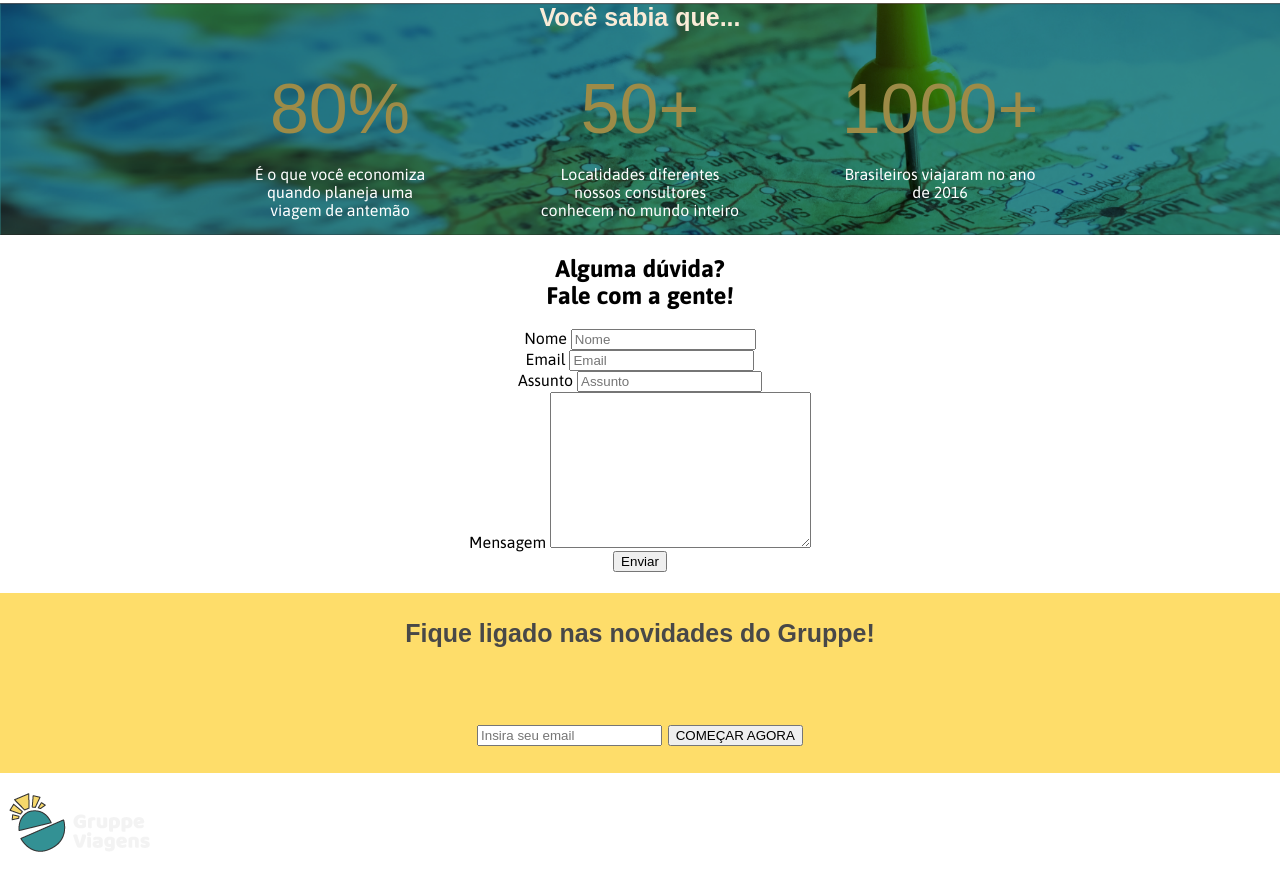
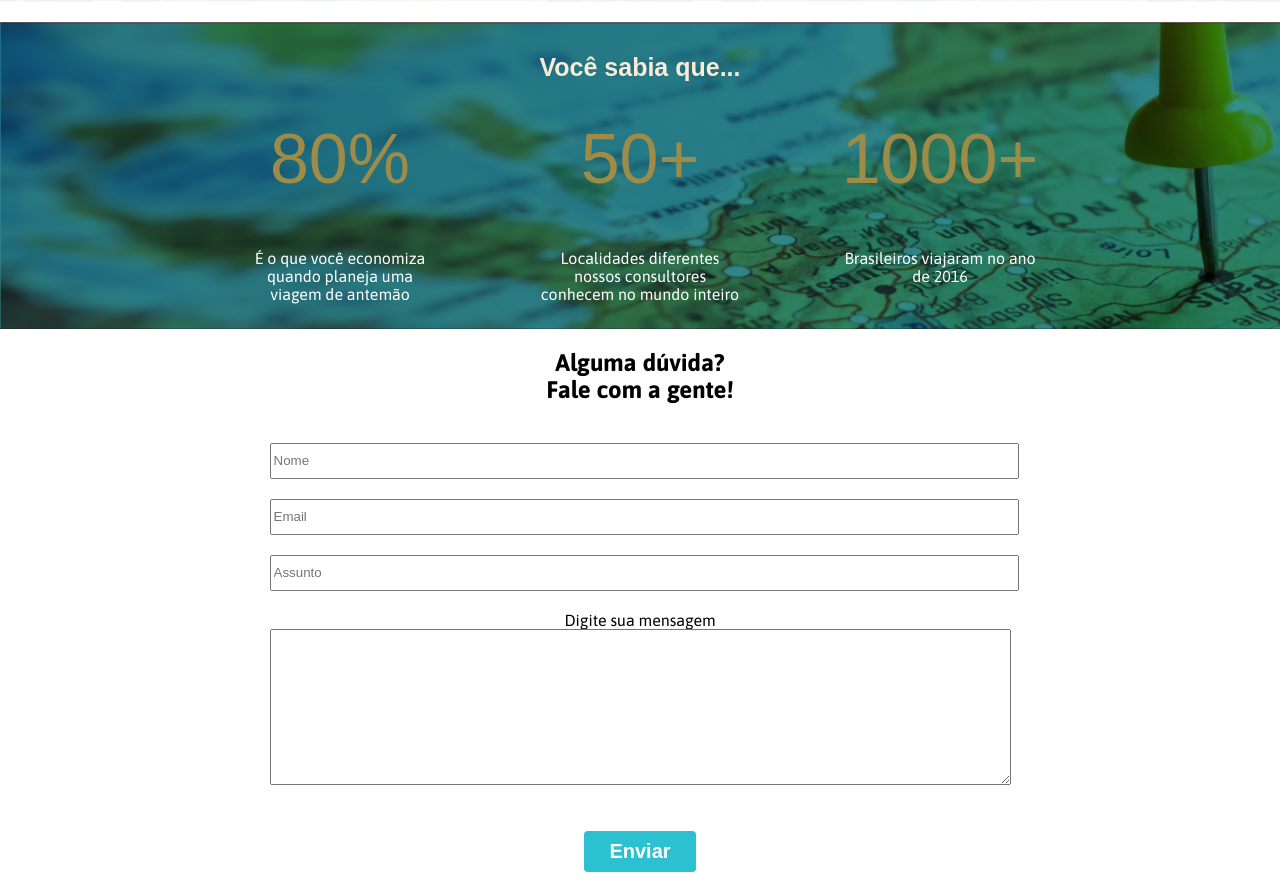
Before and after one commit to re-andrade1987/Grupe, a plain HTML site: page index.html in a window 1280 px wide. Shown: the part 1891-2772 px from the top of the page. Drawn offline with Linux system fonts and the light colour scheme; a web font is replaced by a local one.

Commit message:
Atualizando projeto

```diff
--- a/css/style.css
+++ b/css/style.css
@@ -94,9 +94,12 @@ h1 {
 }
 
 .text-background {
-    margin: 0 auto;
     font-size: 18px;
-    width: 60%;
+    color: #e3e7e7;
+    margin-bottom: 50px;
+}
+.texts-intro {
+    font-size: 18px;
     color: #e3e7e7;
 }
 
@@ -185,8 +188,7 @@ h1 {
     background-size: cover;
     text-align: center;
     display: block;
-    justify-content: center;
-    align-items: center;
+    padding: 10px;
 }
 
 
@@ -217,7 +219,9 @@ h1 {
     border-radius: 4px;
     text-transform: uppercase;
     font-size: 20px;
-    margin: 26px
+    margin: 26px;
+    cursor: pointer;
+
 
 }
 
@@ -226,6 +230,9 @@ h1 {
     background: url(../img/bg-numeros.png);
     background-size: cover;
     color: white;
+    margin-top: 20px;
+    margin-bottom: 20px;
+    padding: 10px;
 }
 
 .curiosidades h2 {
@@ -256,15 +263,37 @@ h1 {
 .contato h2{
     text-align: center;
 }
-
-.formulario {
-    text-align: center
+.name, .email, .assunto, .mensagem {
+    margin-top: 20px;
+    margin-bottom: 20px;
+    display: flex;
+    justify-content: center;
+    flex-direction: column;
+}
+.form input {
+    width: 100%;
+    height: 30px;
 }
 
-.formulario div name {
+.formulario{
+    display: flex;
+    justify-content: center;
+    align-content: center;
     text-align: center;
 }
-
+.formulario button {
+    text-decoration: none;
+    color: white;
+    background: #2bc1d1;
+    padding: 9px 25px;
+    border-radius: 4px;
+    margin-top: 26px;
+    display: inline-block;
+    font-weight: bold;
+    font-size: 20px;
+    border: none;
+    cursor: pointer;
+}
 .class fique {
     background-color: #fedd6a;
 }
@@ -287,4 +316,32 @@ h1 {
     text-align: center;
     font-family: Arial, Helvetica, sans-serif;
     font-size: 20px;
+    display: flex;
+    flex-direction: column;
+    align-items: center;
+    justify-content: center;
+    padding: 10px;
 }
+.news input {
+    width: 60%;
+    height: 30px;
+    margin-top: 5px;
+    margin-bottom: 5px;
+}
+.news button {
+    text-decoration: none;
+    color: white;
+    background: #2bc1d1;
+    padding: 9px 25px;
+    border-radius: 4px;
+    margin-top: 26px;
+    display: inline-block;
+    font-weight: bold;
+    font-size: 20px;
+    border: none;
+    cursor: pointer;
+}
+.rodape{
+    display: flex;
+    justify-content: space-between
+}
--- a/index.html
+++ b/index.html
@@ -1,5 +1,6 @@
 <!DOCTYPE html>
 <html>
+
 <head>
     <meta charset="utf-8" />
     <title>Gruppe Landing Page</title>
@@ -28,8 +29,11 @@
 
         <div class="intro">
             <h1>A VIAGEM DOS SEUS SONHOS COMEÇA AQUI!</h1>
+            <div class="texts-intro">
                 <p class="text-background">Escolhemos os melhores destinos para você viajar!</p>
-                <p class="text-background">Já sabe para onde vai? Nós também criamos roteiros personalizados, selecionando os pontos turísticos e restaurantes mais apropriados para você.</p>
+                <p class="text-background">Já sabe para onde vai? Nós também criamos roteiros personalizados, selecionando
+                os pontos turísticos e restaurantes mais apropriados para você.</p>
+            </div>
             <a href="#">EXPERIMENTAR AGORA</a>
         </div>
 
@@ -42,7 +46,9 @@
                 <img src="img/sobre-01.png" alt="imagem de um localizador sob um globo">
                 <div class="desc-sobre">
                     <h2 class="title">O que é o Gruppe?</h2>
-                        <p class="text">Gruppe é um serviço de consultoria para todos os tipos de viajantes. Somos especializados em entender nossos clientes e montar o roteiro levando em consideração o seu perfil, quem vai com você, seu orçamento e outras informações relevantes!</p>
+                    <p class="text">Gruppe é um serviço de consultoria para todos os tipos de viajantes. Somos
+                        especializados em entender nossos clientes e montar o roteiro levando em consideração o seu
+                        perfil, quem vai com você, seu orçamento e outras informações relevantes!</p>
                 </div>
             </div>
         </section>
@@ -53,7 +59,8 @@
                 <div>
                     <img src="img/passo01.png" alt="emoji nadando">
                     <p class="warning">Você nos diz quem é!</p>
-                        <p class="text">Se você gosta de aventura, se está viajando à trabalho, quanto tem para gastar etc.</p>
+                    <p class="text">Se você gosta de aventura, se está viajando à trabalho, quanto tem para gastar etc.
+                    </p>
                 </div>
                 <div>
                     <img src="img/passo-02.png" alt="ícone de localizador e mapa">
@@ -75,7 +82,8 @@
                 <div>
                     <h3>Consultoria</h3>
                     <img src="img/servicos01.png" alt="icone de localizador">
-                        <p class="text-background">Não sabe para onde viajar? A consultoria visa selecionar os melhores destinos do Brasil e do mundo para a sua próxima viagem.</p>
+                    <p class="text-background">Não sabe para onde viajar? A consultoria visa selecionar os melhores
+                        destinos do Brasil e do mundo para a sua próxima viagem.</p>
                     <a href="#">SABER MAIS</a>
                 </div>
 
@@ -83,7 +91,9 @@
                 <div>
                     <h3>Roteiro</h3>
                     <img src="img/passo-03.png" alt="mala">
-                        <p class="text-background">Sua viagem está chegando, mas não sabe o que visitar e onde comer? Nós temos uma equipe de consultores apaixonada por viagem. Sabemos como montar o roteiro para cada perfil de viajante.</p>
+                    <p class="text-background">Sua viagem está chegando, mas não sabe o que visitar e onde comer? Nós
+                        temos uma equipe de consultores apaixonada por viagem. Sabemos como montar o roteiro para cada
+                        perfil de viajante.</p>
                     <a href="#">SABER MAIS</a>
                 </div>
             </div>
@@ -102,7 +112,8 @@
 
                 <div>
                     <p><span class="por">50+</span></p>
-                    <p class="text-background"></p>Localidades diferentes nossos consultores conhecem no mundo inteiro</p>
+                    <p class="text-background"></p>Localidades diferentes nossos consultores conhecem no mundo inteiro
+                    </p>
                 </div>
 
                 <div>
@@ -116,40 +127,33 @@
         <section class="contato">
 
             <h2>Alguma dúvida?<br>Fale com a gente!</h2>
-
-
             <div class="formulario">
                 <form>
                     <div class="form">
 
 
                         <div class="name">
-                                <label for="nome">Nome</label>
                             <input type="text" name="nome" placeholder="Nome">
                         </div>
 
 
                         <div class="email">
-                                <label for="email">Email</label>
                             <input type="text" name="email" placeholder="Email">
                         </div>
 
 
-                            <div>
                         <div class="assunto">
-                                <label for="assunto">Assunto</label>
                             <input type="text" name="assunto" placeholder="Assunto">
                         </div>
 
-                            <div>
                         <div class="mensagem">
-                                <label for="mensagem">Mensagem</label>
-                                <textarea id="mensagem" name="mensagem" cols="30" rows="10"></textarea>
+                            <label for="mensagem">Digite sua mensagem</label>
+                            <textarea id="mensagem" name="mensagem" cols="90" rows="10"></textarea>
                         </div>
 
                     </div>
 
-                        <input type="submit" value="Enviar">
+                    <button type="submit" value="Enviar">Enviar</button>
                 </form>
             </div>
         </section>
@@ -164,7 +168,7 @@
                 <form>
                     <div class="news">
                         <input type="text" name="newsletteremail" placeholder="Insira seu email">
-                        <input type="submit" value="COMEÇAR AGORA">
+                        <button type="submit">COMEÇAR AGORA</button>
                     </div>
                 </form>
             </div>
@@ -195,4 +199,5 @@
 
     </main>
 </body>
+
 </html>
```
Lines whose indentation alone changed are shown as unchanged.
